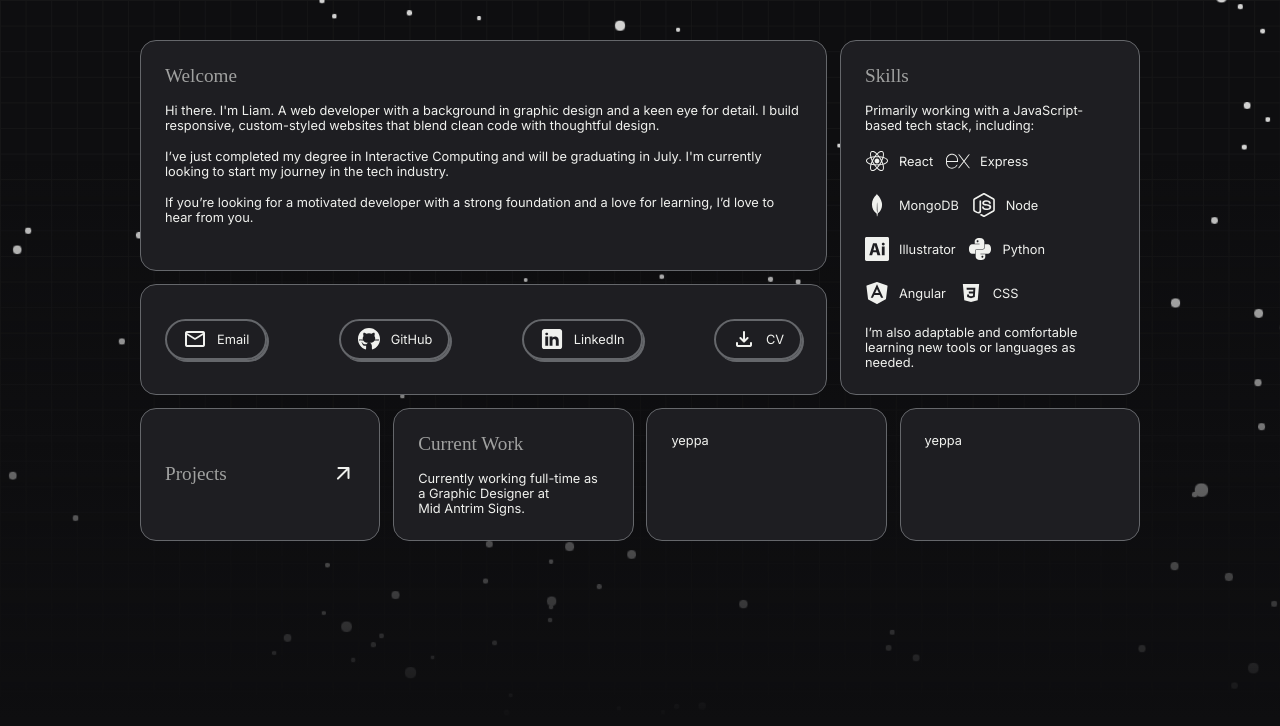
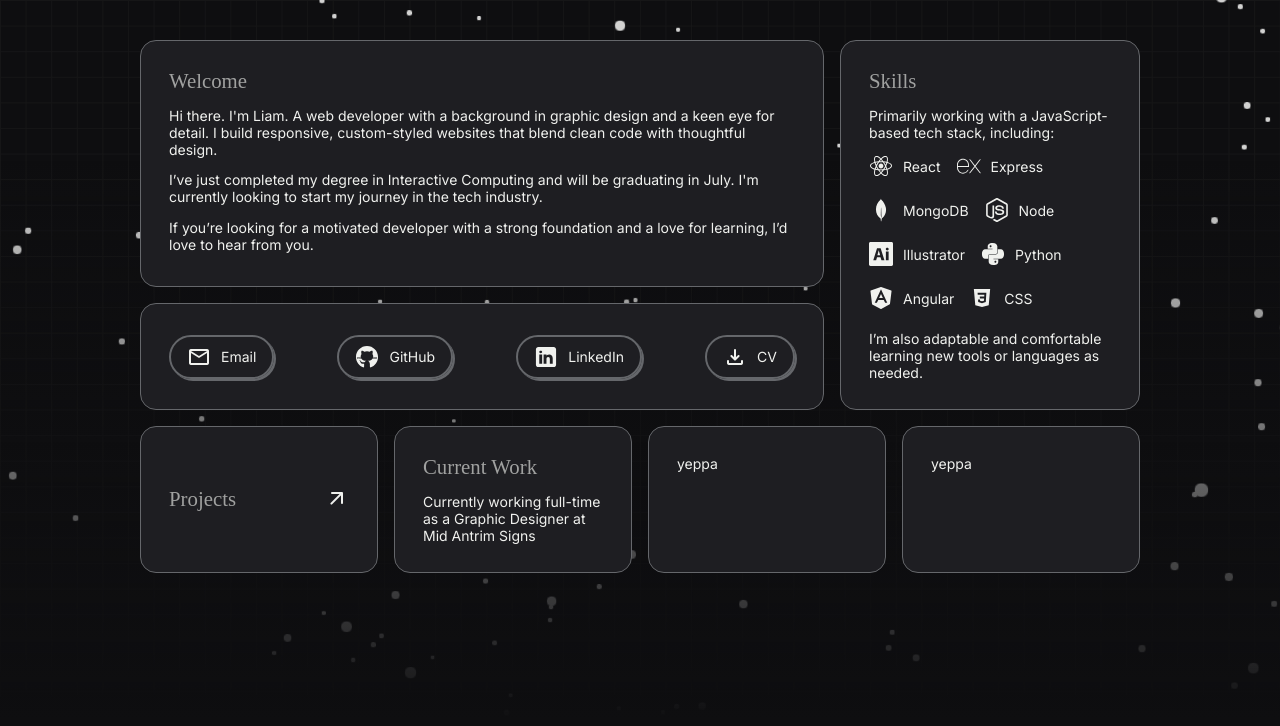
Before and after one commit to LPBroadway/Portfolio-Website, a React (Vite) app: page / in a window 1280 px wide. Shown: the top 726 px of the page. Built offline with nearby package versions, Linux system fonts and the light colour scheme; a web font is replaced by a local one.

Commit message:
CSS Tweaks (v0.1.3)
Rem tweaks

```diff
--- a/src/css/main.css
+++ b/src/css/main.css
@@ -105,7 +105,7 @@ h6 {
 .background {
     border: 1px solid var(--grid-highlight);
     background-color: var(--secondary);
-    padding: 1.5rem;
+    padding: 1.75rem;
     box-sizing: border-box;
     border-radius: 1rem;
 }
@@ -130,7 +130,7 @@ h6 {
     font-family: "Inter", sans-serif;
     display: flex;
     flex-direction: column;
-    gap: 0.8rem;
+    gap: 1rem;
     overflow-y: auto;
     padding-bottom: 20px;
     width: 100%;
@@ -171,14 +171,14 @@ a:hover {
 
 .title {
     font-family: "Oranienbaum", serif;
-    font-size: 1.2rem;
+    font-size: 1.3rem;
     color: var(--title);
 }
 
 .row {
     display: flex;
     flex-direction: row;
-    gap: 0.8rem;
+    gap: 1rem;
     width: 100%;
 }
 
@@ -189,7 +189,7 @@ a:hover {
 .column {
     display: flex;
     flex-direction: column;
-    gap: 0.8rem;
+    gap: 1rem;
     height: 100%;
 }
 
@@ -200,8 +200,8 @@ a:hover {
 .card {
     display: flex;
     flex-direction: column;
-    gap: 1rem;
-    font-size: 0.8rem;
+    gap: 0.85rem;
+    font-size: 0.875rem;
 }
 
 .card p {
@@ -230,7 +230,7 @@ a:hover {
 }
 
 .links a {
-    padding: 0.4rem 1rem;
+    padding: 0.5rem 1rem;
     border-radius: 5rem;
     border: 2px solid var(--grid-highlight);
     box-shadow: 2px 2px 0px var(--grid-highlight);
--- a/src/pages/index.jsx
+++ b/src/pages/index.jsx
@@ -109,7 +109,7 @@ function Index() {
         </div>
         <div className="background card">
           <span className="title">Current Work</span>
-          <p>Currently working full-time as a Graphic Designer at <a href="https://midantrimsigns.com/" target="_blank">Mid Antrim Signs.</a></p>
+          <p>Currently working full-time as a Graphic Designer at <a href="https://midantrimsigns.com/" target="_blank">Mid Antrim Signs</a></p>
         </div>
         <div className="background card">
           yeppa
```
